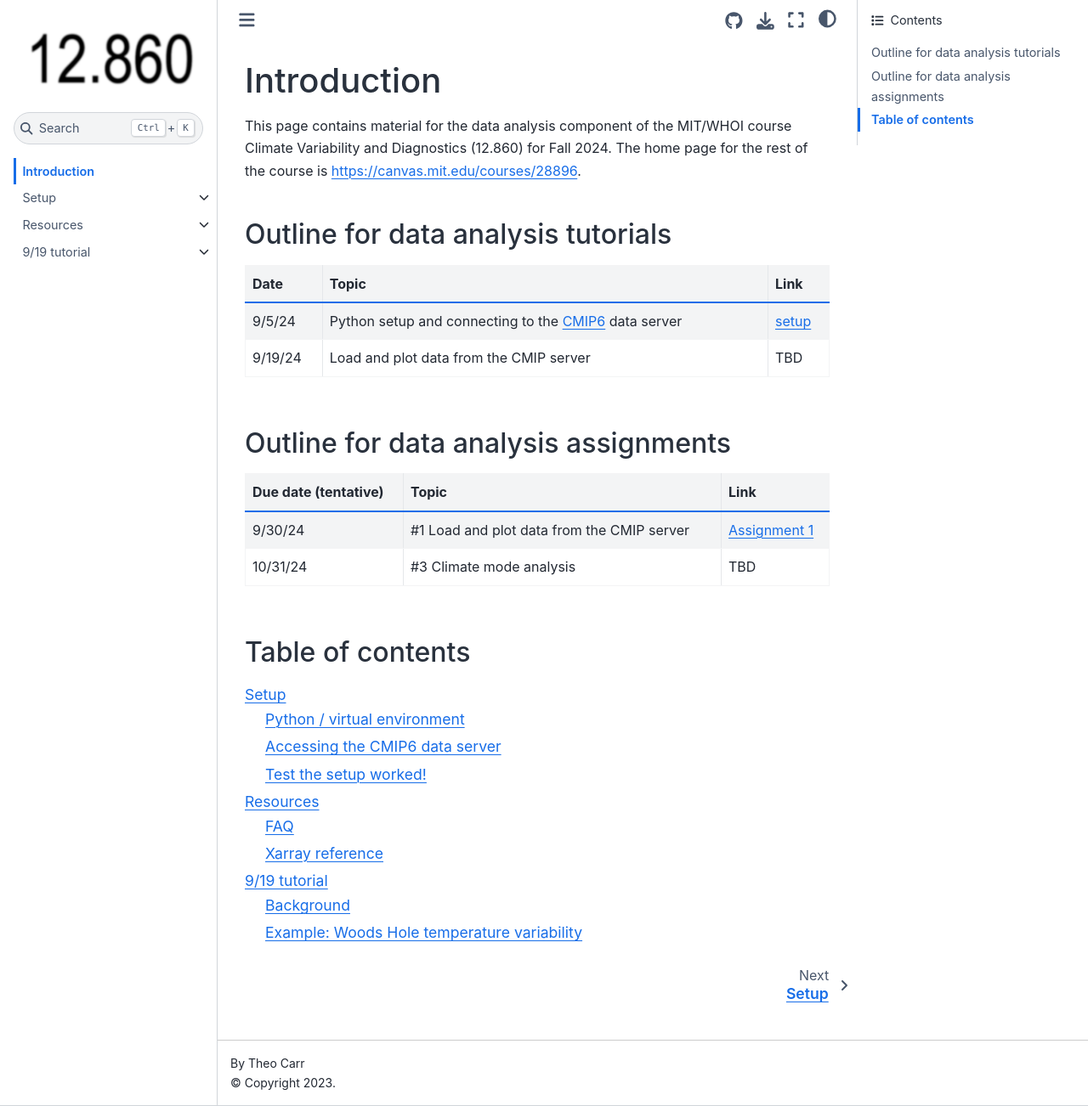
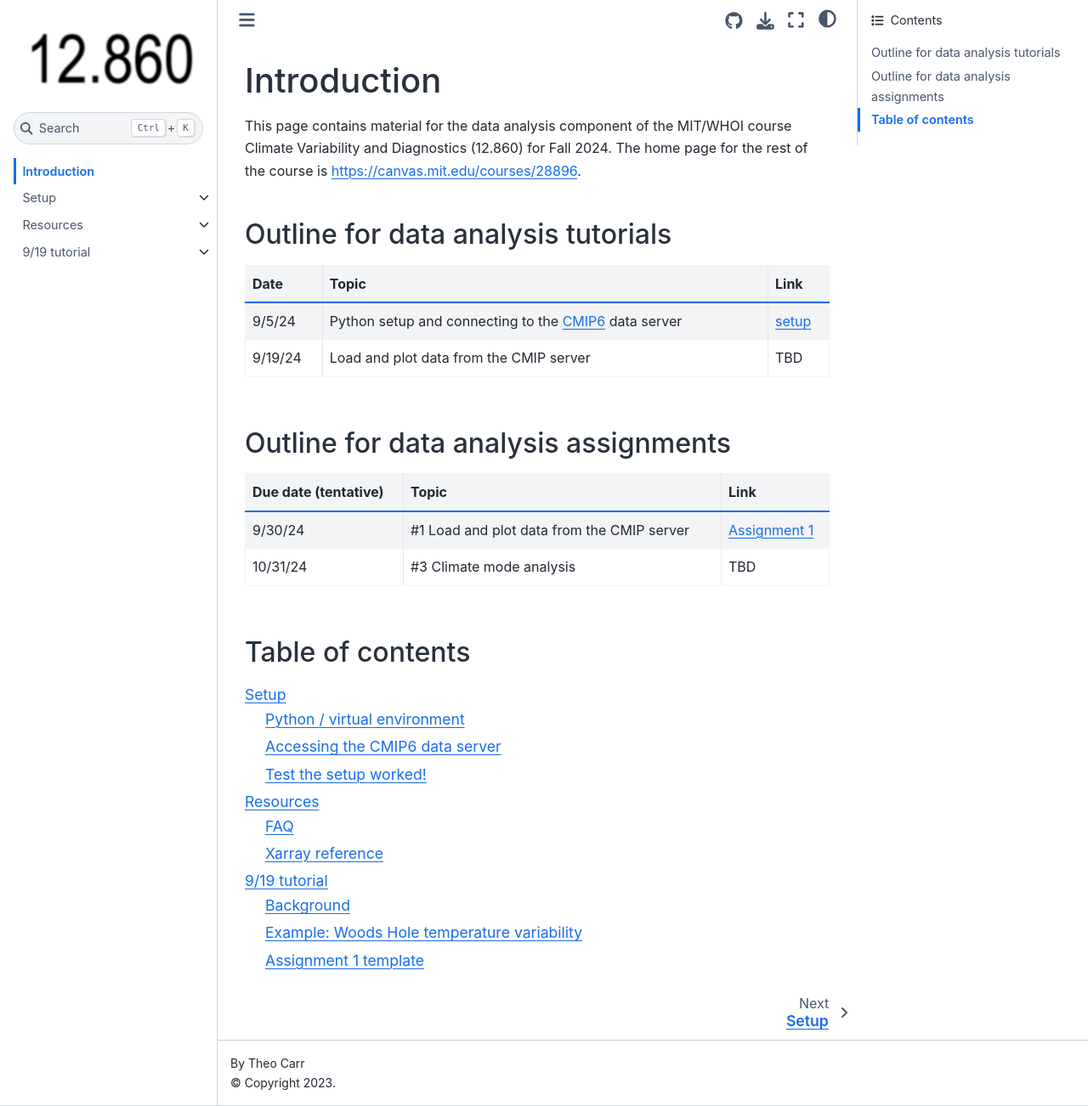
Before and after one commit to ktcarr/12860-tutorial, a Jupyter Book: the page built from docs/pages/intro.md, in a window 1280 px wide and 1302 px high. Shown: the whole window at 85% size. Built offline with Jupyter Book 1.0.4 settings and Sphinx 7.4.7 and the Sphinx Book theme 1.1.4, drawn with Linux system fonts in a browser that asks for light colours; pages that are not in the unit, such as notebooks, are missing from menus; some of the changed lines change nothing that is shown.

Commit message:
add template for assignment 1

```diff
--- a/docs/_toc.yml
+++ b/docs/_toc.yml
@@ -17,6 +17,7 @@ chapters:
   sections:
   - file: pages/tutorial_9-19/background.md
   - file: pages/tutorial_9-19/example.md
+  - file: pages/tutorial_9-19/hw1_starter.md
 - file: pages/assignments/assignments_toc
   sections:
   - file: pages/assignments/assignment1
```
Also changed, not shown: docs/pages/tutorial_9-19/hw1_starter.ipynb (added).
